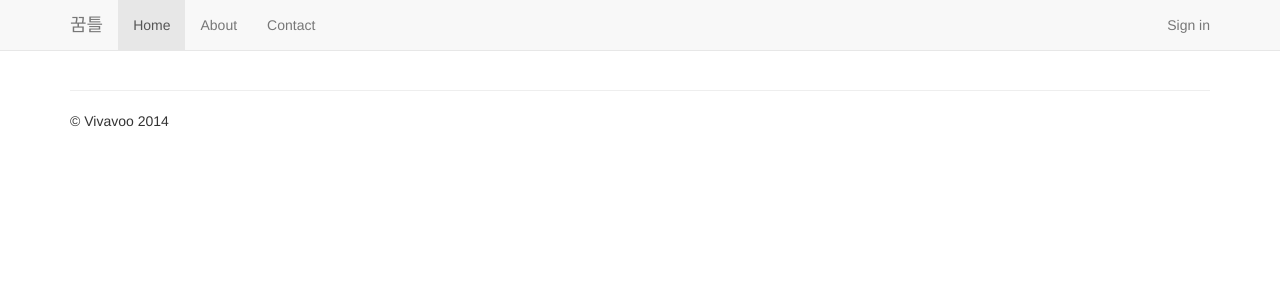
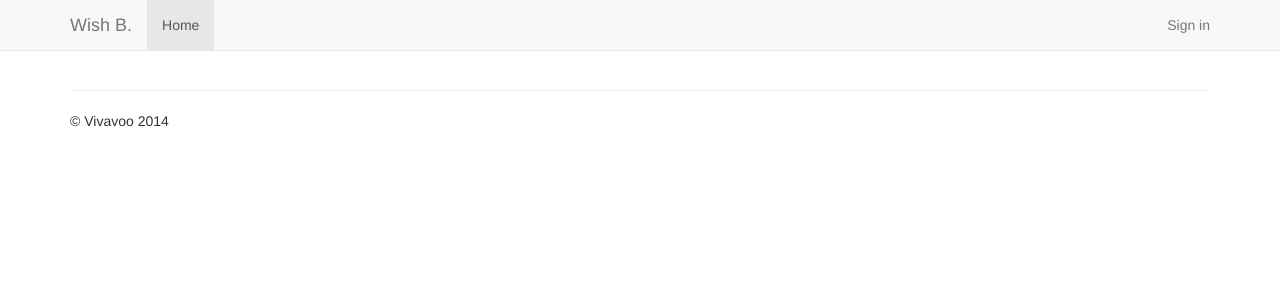
Before and after one commit to curry-ing/WishB_Backend, a Python web app: template app/templates/bookshelf.html in a window 1280 px wide. Shown: the top 300 px of the page. Run offline with Jinja, Linux system fonts and the light colour scheme; the template is opened without the code that fills it, so the values that code supplies are empty; some libraries are stand-ins or nearby versions.

Commit message:
Bug fixes

```diff
--- a/app/templates/base.html
+++ b/app/templates/base.html
@@ -2,9 +2,9 @@
 <html>
     <head>
         {% if title %}
-            <title>{{title}} - DreamProject</title>
+            <title>{{title}} - Wish B.</title>
         {% else %}
-            <title>Dream Project</title>
+            <title>Wish B.</title>
         {% endif %}
         <meta name="viewport" content="width=device-width, initial-scale=1, maximum-scale=1, user-scalable=no">
         <link rel="stylesheet" href="//netdna.bootstrapcdn.com/bootstrap/3.1.1/css/bootstrap.min.css">
@@ -30,13 +30,13 @@
                         <span class="icon-bar"></span>
                         <span class="icon-bar"></span>
                     </button>
-                    <a class="navbar-brand" href="#">꿈틀</a>
+                    <a class="navbar-brand" href="#">Wish B.</a>
                 </div>
                 <div class="navbar-collapse collapse">
                     <ul class="nav navbar-nav">
                         <li class="active"><a href="#">Home</a></li>
-                        <li><a href="#about">About</a></li>
-                        <li><a href="#contact">Contact</a></li>
+{#                        <li><a href="#about">About</a></li>#}
+{#                        <li><a href="#contact">Contact</a></li>#}
 
                     </ul>
                     <ul class="nav navbar-nav navbar-right">
--- a/app/templates/base_new.html
+++ b/app/templates/base_new.html
@@ -2,9 +2,9 @@
 <html>
     <head>
         {% if title %}
-            <title>{{title}} - DreamProject</title>
+            <title>{{title}} - Wish B.</title>
         {% else %}
-            <title>Dream Project</title>
+            <title>Wish B.</title>
         {% endif %}
         <meta name="viewport" content="width=device-width, initial-scale=1, maximum-scale=1, user-scalable=no">
         <link rel="stylesheet" href="//netdna.bootstrapcdn.com/bootstrap/3.1.1/css/bootstrap.min.css">
```
Also changed, not shown: app/views.py (+9 -4 lines).
